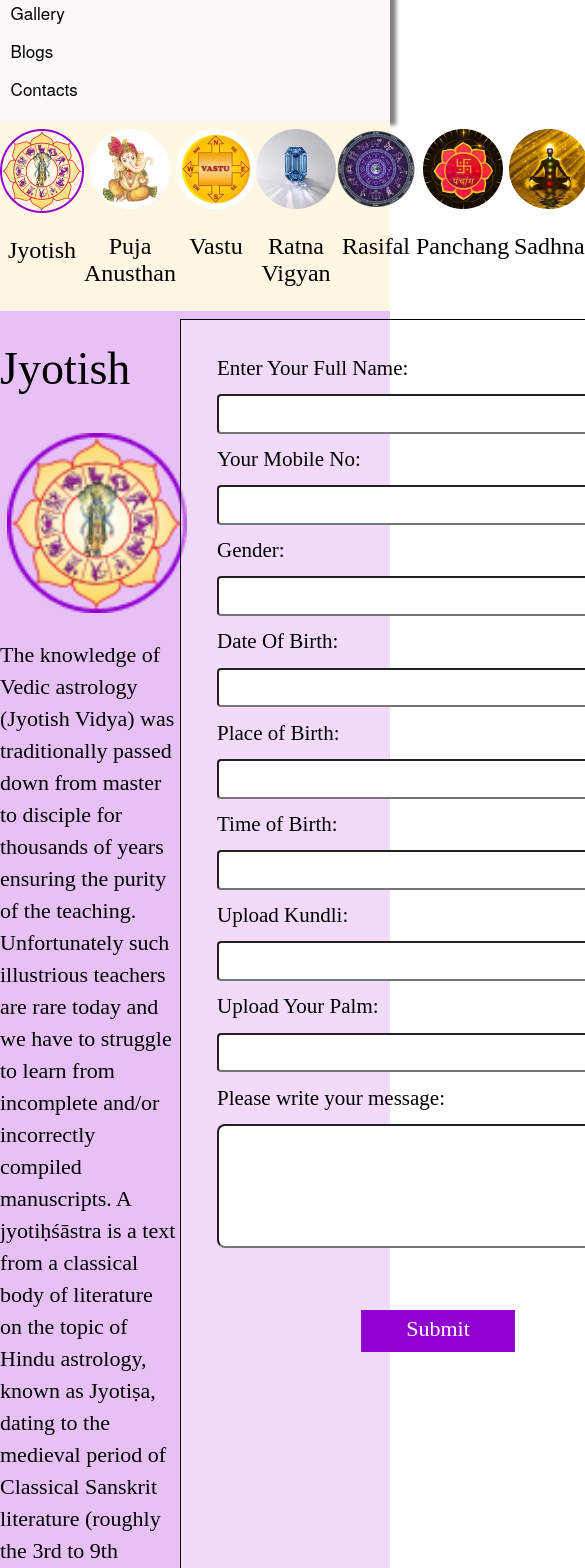
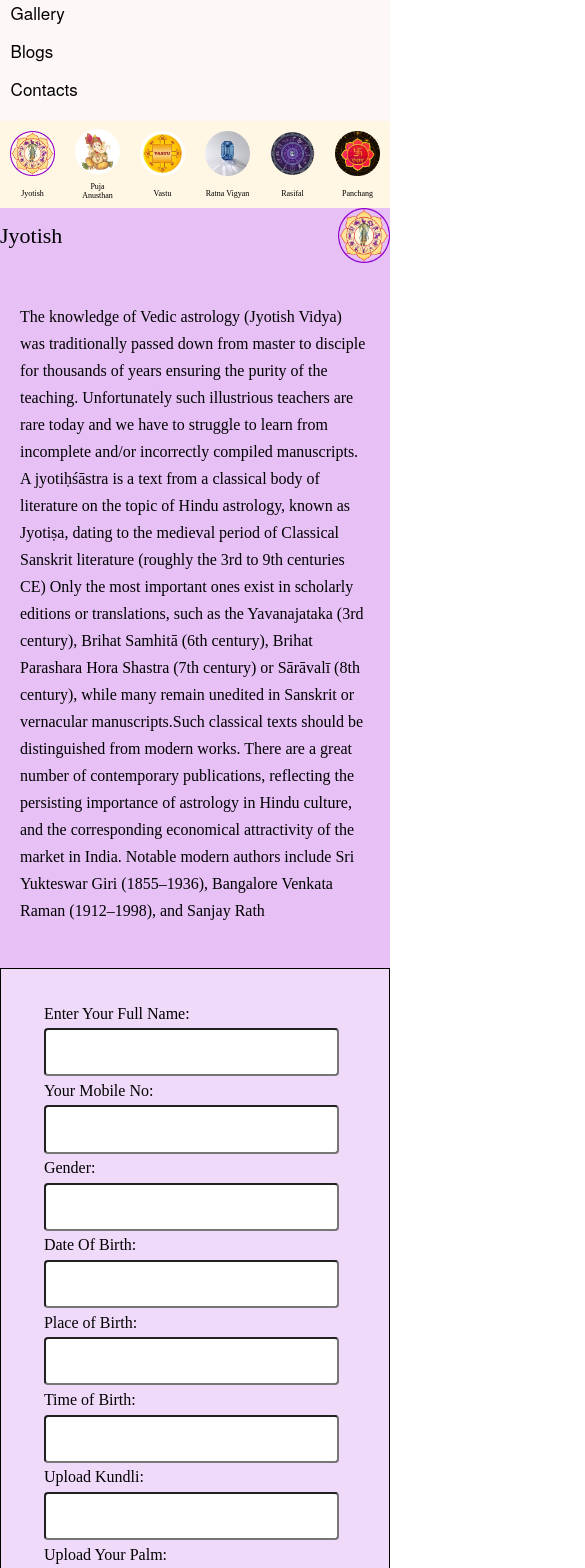
Before and after one commit to Priyanshusingh46/Guru_jii2.O, a React (Create React App) app: page /servicedescription in a window 390 px wide. Shown: the part 280-1848 px from the top of the page, 585 px wide, since content can reach past the window. Built offline with nearby package versions, Linux system fonts and the light colour scheme.

Commit message:
1st commit

```diff
--- a/src/Components/ServiceDescription/seconddivofsevicedescription.js
+++ b/src/Components/ServiceDescription/seconddivofsevicedescription.js
@@ -6,8 +6,10 @@ function seconddivofsevicedescription() {
     <div className="seconddivofsevicedescriptionouterdiv">
       <div className="seconddivofservice2">
         <div className="seconddivofservice2content">
+          <div className="headingandimageofservicedescription">
           <h1 id="seconddivofserviceh1">Jyotish</h1>
           <img id="seconddivofserviceimage" src={jyotish} alt="error" />
+          </div>
           <div className="seconddivofserviceparadiv">
             <p id="seconddivofservicepara">
               The knowledge of Vedic astrology (Jyotish Vidya) was traditionally
--- a/src/Css/Servicedescription/seconddivofservice.css
+++ b/src/Css/Servicedescription/seconddivofservice.css
@@ -64,3 +64,235 @@ margin-top: 11%;
     display: flex;
     justify-content: center;
 }
+/* Media Query */
+@media only  screen and (max-width:1300px){
+    #seconddivofserviceh1 {
+        font-size: 28px;
+    }
+    #seconddivofserviceimage {
+        width: 100px;
+    }
+    #seconddivofservicepara {
+        font-size: 16px;
+        line-height: 30px;
+    }
+    #labelpara {
+        font-size: 16px;
+    }
+    #inputbox {
+        width: 346px;
+    }
+    #inputbox1 {
+        width: 346px;
+        height: 12vh;
+    }
+
+}
+@media only  screen and (max-width:1050px){
+    .seconddivofservice2 {
+        display: flex;
+        justify-content: space-around;
+        flex-direction: column;
+    }
+    .seconddivofservice2content {
+         width: 100%
+    }
+    #seconddivofserviceimage {
+        width: 100px;
+        margin-left: 0;
+        margin-top: 0;
+    }
+    .headingandimageofservicedescription{
+        display: flex;
+        justify-content: space-between;
+    }
+    #seconddivofserviceh1 {
+        font-size: 40px;
+    }
+    #seconddivofservicepara {
+        font-size: 20px;
+        line-height: 30px;
+        padding: 20px;
+    }
+    #labelpara {
+        font-size: 23px;
+    }
+    .formseconddiv {
+        margin-top: 2%;
+        border: 1px solid;
+        padding: 36px;
+        background: rgba(255, 255, 255, 0.4);
+        display: flex;
+        padding-left: 10%;
+    }
+    #inputbox {
+        width: 200%;
+        height: 5vh;
+    }
+    #inputbox1 {
+        width: 200%;
+    }
+    .seconddivbuttonclass {
+        width: 100%;
+        background: #9100D0;
+        height: 6vh;
+        margin-top: 11%;
+    }
+}
+@media only  screen and (max-width:585px){
+    #seconddivofserviceh1 {
+        font-size: 30px;
+    }
+    #seconddivofserviceimage {
+        width: 70px;
+        margin-left: 0;
+        margin-top: 0;
+    }
+    #seconddivofservicepara {
+        font-size: 16px;
+        line-height: 27px;
+        padding: 20px;
+    }
+    .formseconddiv {
+        margin-top: 2%;
+        border: 1px solid;
+        padding: 36px;
+        background: rgba(255, 255, 255, 0.4);
+        display: flex;
+        padding-left: 3%;
+    }
+    .seconddivbuttonclass {
+        width: 93%;
+        background: #9100D0;
+        height: 6vh;
+        margin-top: 11%;
+    }
+}
+@media only  screen and (max-width:540px){
+    #labelpara {
+        font-size: 16px;
+    }
+    .formseconddiv {
+        margin-top: 2%;
+        border: 1px solid;
+        padding: 36px;
+        background: rgba(255, 255, 255, 0.4);
+        display: flex;
+        padding-left: 11%;
+    }
+    .seconddivbuttonclass {
+        border-radius: 10px;
+    }
+    #seconddivofserviceh1 {
+        font-size: 22px;
+    }
+    #seconddivofserviceimage {
+        width: 52px;
+        margin-left: 0;
+        margin-top: 0;
+    }
+}
+@media only  screen and (max-width:440px){
+    .formseconddiv {
+        padding-left: 4%;
+    }
+    #inputbox1 {
+        height: 9vh;
+    }
+    .seconddivbuttonclass {
+        width: 80%;
+        background: #9100D0;
+        height: 6vh;
+        margin-top: 13%;
+    }
+    #seconddivbuttonclasspara {
+        font-size: 22px;
+        color: #ffff;
+        text-align: center;
+        margin-top: 9px;
+    }
+}
+@media only  screen and (max-width:400px){
+    #inputbox {
+        width: 155%;
+        height: 5vh;
+    }
+    #inputbox1 {
+        width: 155%;
+    }
+    .formseconddiv {
+        padding-left: 11%;
+    }
+}
+
+@media only  screen and (max-width:350px){
+    .formseconddiv {
+        padding-left: 12%;
+    }
+    #inputbox {
+        width: 125%;
+        height: 4vh;
+    }
+    #inputbox1{
+        width: 125%;
+    }
+    #seconddivofserviceh1 {
+        font-size: 16px;
+    }
+    #seconddivofserviceimage {
+        width: 40px;
+        margin-left: 0;
+        margin-top: 0;
+    }
+    #seconddivofservicepara {
+        font-size: 12px;
+        line-height: 20px;
+        padding: 20px;
+    }
+    #labelpara {
+        font-size: 12px;
+    }
+
+
+}
+@media only  screen and (max-width:290px){
+    .seconddivbuttonclass {
+        width: 57%;
+        background: #9100D0;
+        height: 4vh;
+        margin-top: 13%;
+    }
+    #seconddivbuttonclasspara {
+        font-size: 12px;
+        color: #ffff;
+        text-align: center;
+        margin-top: 8px;
+    }
+    .formseconddiv {
+        padding-left: 13%;
+    }
+    #inputbox {
+        width: 100%;
+        height: 4vh;
+    }
+    #inputbox1 {
+        width: 100%;
+        height: 6vh;
+    }
+    #seconddivofservicepara {
+        padding: 10px;
+    }
+    #seconddivofserviceh1 {
+        font-size: 12px;
+    }
+    #seconddivofserviceimage {
+        width: 30px;
+        margin-left: 0;
+        margin-top: 0;
+    }
+    #seconddivofservicepara {
+        font-size: 9px;
+        line-height: 16px;
+        padding: 20px;
+    }
+}
--- a/src/Css/Servicedescription/topofservice.css
+++ b/src/Css/Servicedescription/topofservice.css
@@ -17,3 +17,41 @@ padding-top: 2%;
 #topofserviceimg{
     align-self: center;
 }
+/* Media Query */
+@media only screen and (max-width:1100px){
+    #topofserviceimg {
+        width: 50px;
+    }
+    #topofservicep {
+        font-size: 15px;
+    }
+}
+@media only screen and (max-width:700px){
+    #topofserviceimg {
+        width: 35px;
+    }
+    #topofservicep {
+        font-size: 10px;
+    }
+}
+@media only screen and (max-width:550px){
+    .topofserviceimagediv {
+        display: flex;
+        justify-content: left;
+        overflow-x: scroll;
+    }
+    .topserviceimagecard {
+        display: flex;
+        flex-direction: column;
+        justify-content: space-around;
+        padding-top: 2%;
+        margin-right: 10px;
+        margin-left: 10px;
+    }
+    #topofserviceimg {
+        width: 45px;
+    }
+    #topofservicep {
+        font-size: 8px;
+    }
+}
```
